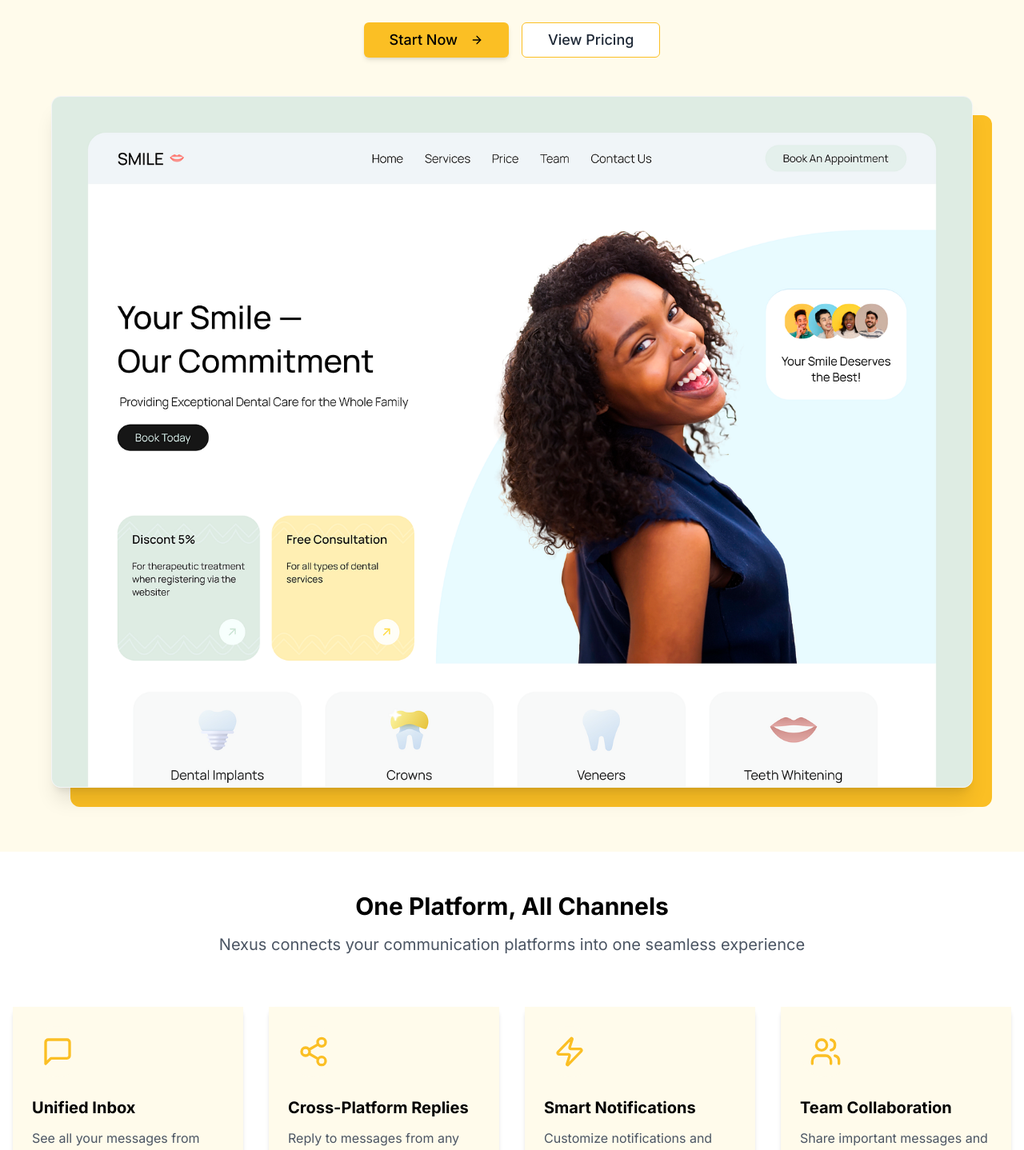
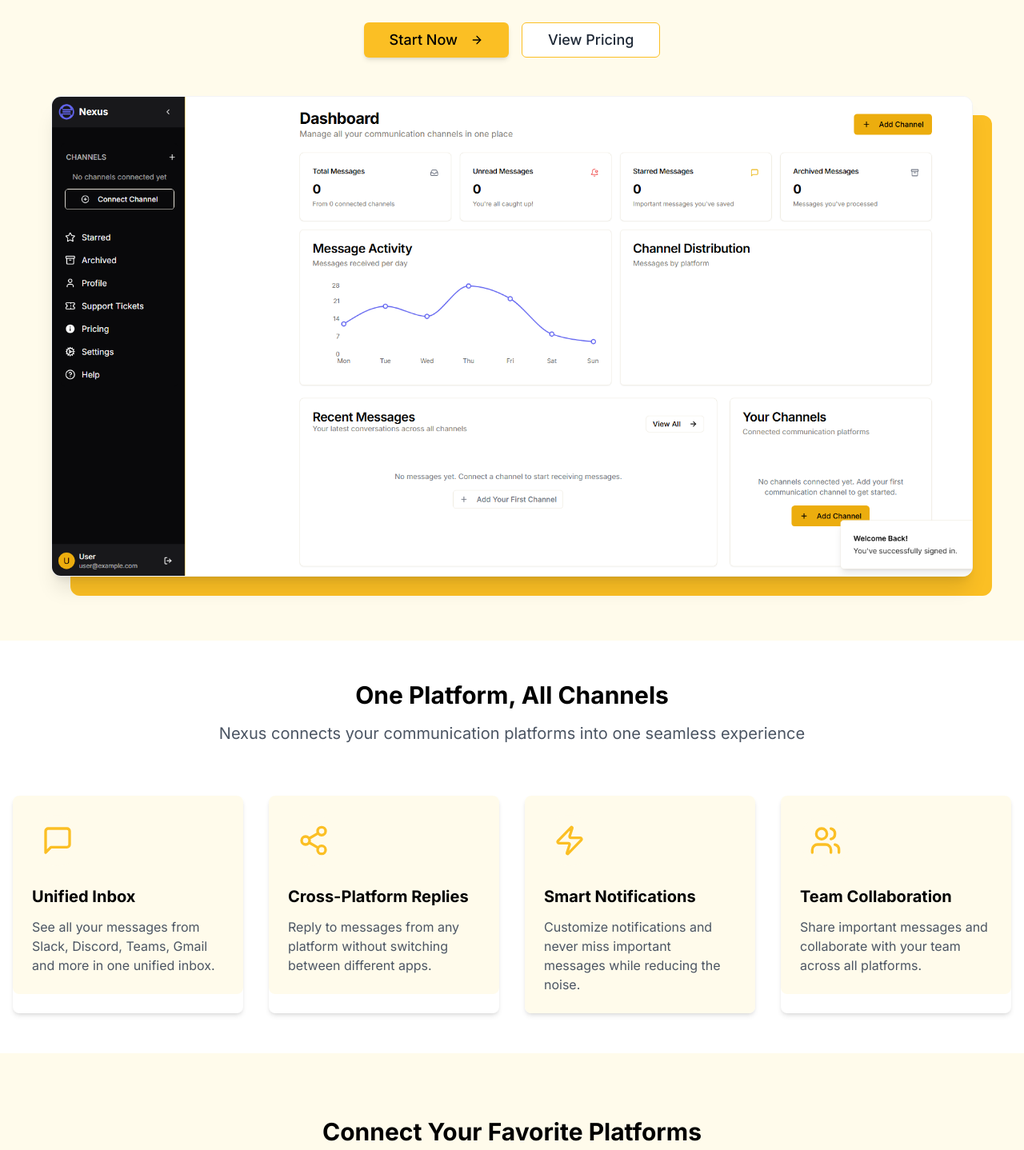
Before and after one commit to arlindbajraktariii/unichatt, a React (Vite) app: page / in a window 1280 px wide. Shown: the part 420-1858 px from the top of the page at 80% size. Built offline with nearby package versions, Linux system fonts and the light colour scheme.

Commit message:
Visual edit in Lovable
Edited UI in Lovable

```diff
--- a/src/pages/LandingPage.tsx
+++ b/src/pages/LandingPage.tsx
@@ -58,7 +58,7 @@ const LandingPage = () => {
 
           <div className="mt-12 relative max-w-6xl mx-auto">
             <div className="bg-white rounded-xl shadow-xl overflow-hidden border border-gray-100">
-              <img alt="Nexus Dashboard" className="w-full h-auto object-cover" src="/lovable-uploads/1ac5d5c2-3955-4f76-9fc2-2d3a94a0aefa.png" />
+              <img alt="Nexus Dashboard" className="w-full h-auto object-cover" src="/lovable-uploads/286e3a1e-420c-4527-b66f-c3ea65b3e247.png" />
             </div>
             <div className="absolute -bottom-6 -right-6 -z-10 bg-amber-400 w-full h-full rounded-xl"></div>
           </div>
@@ -154,7 +154,7 @@ const LandingPage = () => {
         <div className="container mx-auto px-4">
           <div className="grid grid-cols-1 md:grid-cols-4 gap-8">
             <div>
-              <div className="flex items-center mb-4">
+              <div className="flex items-center mb-4 bg-transparent">
                 <img src="/logo.svg" alt="Nexus Logo" className="h-8 w-8 mr-2" />
                 <span className="text-xl font-semibold">Nexus</span>
               </div>
@@ -230,7 +230,7 @@ const FeatureCard: React.FC<FeatureCardProps> = ({
   description
 }) => {
   return <Card className="border-0 shadow-md hover:shadow-lg transition-shadow h-full">
-      <CardContent className="p-6 bg-amber-50">
+      <CardContent className="p-6 bg-amber-50 rounded-lg">
         <div className="rounded-full bg-amber-50 w-16 h-16 flex items-center justify-center mb-6">
           {icon}
         </div>
```
Also changed, not shown: public/lovable-uploads/286e3a1e-420c-4527-b66f-c3ea65b3e247.png (added).
